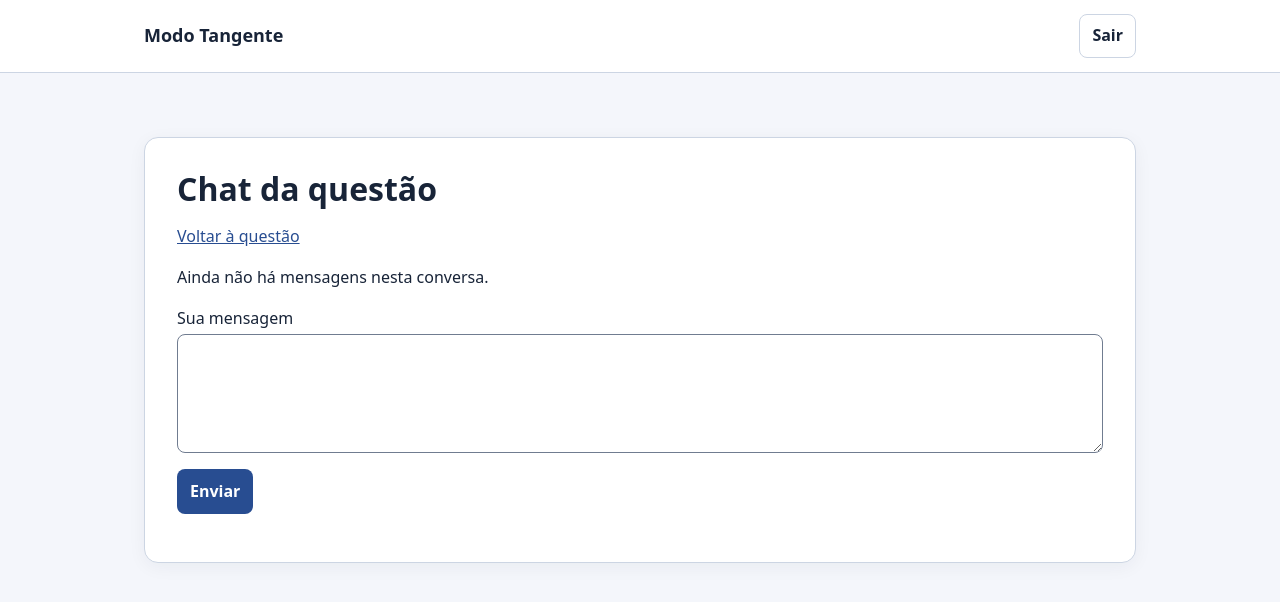
After one commit to pedroAugustoBorges/modo-tangente-dsii, a Spring app: template src/main/resources/templates/estudo/chat.html in a window 1280 px wide. The commit adds this page. Shown: the top 602 px of the page. Run offline with Thymeleaf, Linux system fonts and the light colour scheme; the template is opened without the code that fills it, so the values that code supplies are empty; some of the project's set-up classes (security, data sources, template engines, error pages and the like) are left out, and stand-ins take their place.

Commit message:
feat: integra chat por questão, histórico e reenvio

```diff
--- a/src/main/resources/static/css/app.css
+++ b/src/main/resources/static/css/app.css
@@ -199,3 +199,36 @@ a {
     margin: 0;
     accent-color: var(--accent);
 }
+
+.chat-history {
+    padding-inline-start: 1.5rem;
+}
+
+.chat-history li {
+    margin-block: 0.75rem;
+    padding: 0.75rem;
+    border: 1px solid var(--border);
+    border-radius: 0.5rem;
+}
+
+.chat-message {
+    margin: 0.25rem 0;
+    white-space: pre-wrap;
+    overflow-wrap: anywhere;
+}
+
+#chat-content {
+    display: block;
+    width: 100%;
+    margin-top: 0.25rem;
+    padding: 0.55rem 0.75rem;
+    border: 1px solid #707c90;
+    border-radius: 0.5rem;
+    font: inherit;
+    resize: vertical;
+}
+
+.button:disabled {
+    cursor: wait;
+    opacity: 0.65;
+}
--- /dev/null
+++ b/src/main/resources/static/js/study-chat.js
@@ -0,0 +1,92 @@
+(() => {
+    const form = document.getElementById("chat-form");
+    const input = document.getElementById("chat-content");
+    const status = document.getElementById("chat-status");
+    const submit = form.querySelector("button[type=submit]");
+    const retryButtons = Array.from(document.querySelectorAll("[data-retry-id]"));
+    let pending;
+
+    for (const button of retryButtons) {
+        const savedContent = button.closest("li").querySelector(".chat-message").textContent;
+        button.hidden = false;
+        button.addEventListener("click", () => {
+            if (input.value.trim() && input.value !== savedContent) {
+                status.textContent = "Envie ou limpe o rascunho antes de recuperar outra mensagem.";
+                return;
+            }
+            input.value = savedContent;
+            pending = { content: savedContent, requestId: button.dataset.retryId };
+            status.textContent = "Mensagem recuperada. Use Enviar para consultar ou tentar novamente.";
+            input.focus();
+        });
+    }
+
+    form.addEventListener("submit", async (event) => {
+        event.preventDefault();
+        if (submit.disabled) return;
+
+        const content = input.value;
+        if (!content.trim()) {
+            status.textContent = "Digite uma mensagem.";
+            return;
+        }
+        if (!pending || pending.content !== content) {
+            pending = { content, requestId: newRequestId() };
+        }
+
+        setBusy(true);
+        status.textContent = "Aguardando resposta do tutor…";
+        try {
+            const response = await fetch(form.dataset.endpoint, {
+                method: "POST",
+                headers: {
+                    "Content-Type": "application/json",
+                    "Accept": "application/json",
+                    [form.dataset.csrfHeader]: form.dataset.csrfToken
+                },
+                body: JSON.stringify(pending)
+            });
+
+            if (response.redirected || response.status === 401 || response.status === 403) {
+                status.textContent = "Sua sessão expirou. Copie o rascunho antes de entrar novamente.";
+                return;
+            }
+            if (response.status === 202) {
+                status.textContent = "A resposta ainda está pendente. Use Enviar para consultar novamente.";
+                return;
+            }
+            if (!response.ok) {
+                status.textContent = "Não foi possível obter a resposta. Use Enviar para tentar novamente.";
+                return;
+            }
+
+            // Reload the canonical history so retries never append duplicate responses.
+            input.value = "";
+            window.location.reload();
+        } catch {
+            status.textContent = "Falha de conexão. Seu texto foi preservado. Use Enviar para tentar novamente.";
+        } finally {
+            setBusy(false);
+        }
+    });
+
+    function setBusy(busy) {
+        submit.disabled = busy;
+        input.readOnly = busy;
+        form.setAttribute("aria-busy", String(busy));
+        for (const button of retryButtons) button.disabled = busy;
+    }
+
+    function newRequestId() {
+        const bytes = crypto.getRandomValues(new Uint8Array(16));
+        bytes[6] = (bytes[6] & 15) | 64;
+        bytes[8] = (bytes[8] & 63) | 128;
+        const hex = Array.from(bytes, (byte) => byte.toString(16).padStart(2, "0")).join("");
+        return [
+            hex.slice(0, 8), hex.slice(8, 12), hex.slice(12, 16),
+            hex.slice(16, 20), hex.slice(20)
+        ].join("-");
+    }
+
+    form.hidden = false;
+})();
--- /dev/null
+++ b/src/main/resources/templates/estudo/chat.html
@@ -0,0 +1,36 @@
+<!doctype html>
+<html lang="pt-BR" xmlns:th="http://www.thymeleaf.org"
+      th:replace="~{layout/base :: pagina('Chat da questão', ~{:: corpo}, true)}">
+<body>
+<section class="surface" th:fragment="corpo">
+    <h1>Chat da questão</h1>
+    <p th:text="${questao.statement}">Enunciado</p>
+    <p><a th:href="@{/estudo/tentativas/{tentativa}/questoes/{questao}(tentativa=${tentativaId},questao=${questao.id})}">Voltar à questão</a></p>
+    <p th:if="${#lists.isEmpty(mensagens)}">Ainda não há mensagens nesta conversa.</p>
+    <ol class="chat-history" aria-label="Histórico da conversa">
+        <li th:each="mensagem : ${mensagens}">
+            <strong th:text="${mensagem.senderRole == 'STUDENT'} ? 'Você' : 'Tutor'">Autor</strong>
+            <p class="chat-message" th:text="${mensagem.content}">Mensagem</p>
+            <p th:if="${mensagem.llmStatus == 'FAILED'}">O tutor não conseguiu responder.</p>
+            <p th:if="${mensagem.llmStatus == 'PROCESSING'}">A resposta do tutor está pendente.</p>
+            <button class="button button-secondary" type="button" hidden
+                    th:if="${mensagem.llmStatus == 'FAILED' or mensagem.llmStatus == 'PROCESSING'}"
+                    th:data-retry-id="${mensagem.requestId}"
+                    th:text="${mensagem.llmStatus == 'FAILED'} ? 'Recuperar mensagem' : 'Recuperar mensagem pendente'">
+                Recuperar mensagem
+            </button>
+        </li>
+    </ol>
+    <p id="chat-status" role="status" aria-live="polite"></p>
+    <form id="chat-form" hidden
+          th:data-endpoint="@{/api/conversations/{id}/messages(id=${conversaId})}"
+          th:data-csrf-header="${_csrf.headerName}" th:data-csrf-token="${_csrf.token}">
+        <label for="chat-content">Sua mensagem</label>
+        <textarea id="chat-content" name="content" rows="4" required></textarea>
+        <p><button class="button" type="submit">Enviar</button></p>
+    </form>
+    <noscript><p>Ative o JavaScript para enviar mensagens ao tutor.</p></noscript>
+    <script defer th:src="@{/js/study-chat.js}"></script>
+</section>
+</body>
+</html>
--- a/src/main/resources/templates/estudo/questao.html
+++ b/src/main/resources/templates/estudo/questao.html
@@ -26,6 +26,10 @@
             <p class="feedback" th:if="${progresso.answered}"
                th:text="${progresso.isCorrect} ? 'Resposta correta.' : 'Resposta incorreta.'"></p>
             <p th:unless="${editavel or progresso.answered}">A tentativa está encerrada.</p>
+            <form method="post"
+                  th:action="@{/estudo/tentativas/{tentativa}/questoes/{questao}/chat(tentativa=${tentativaId},questao=${questao.id})}">
+                <p><button class="button button-secondary" type="submit">Abrir chat da questão</button></p>
+            </form>
             <nav aria-label="Questões da tentativa">
                 <ul class="catalog-list">
                     <li th:each="item, estado : ${questoes}">
```
Also changed, not shown: src/main/java/br/edu/fatec/modotangente/web/StudyChatController.java (added, +50 -0 lines).
